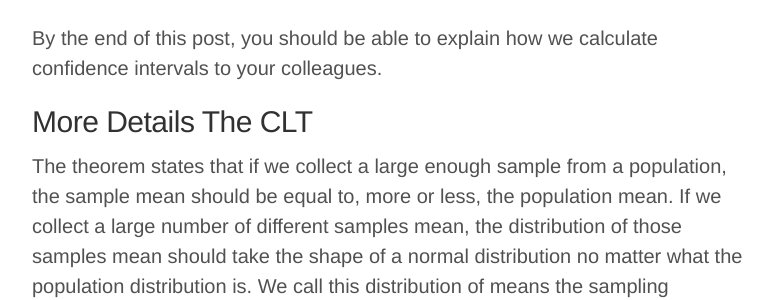
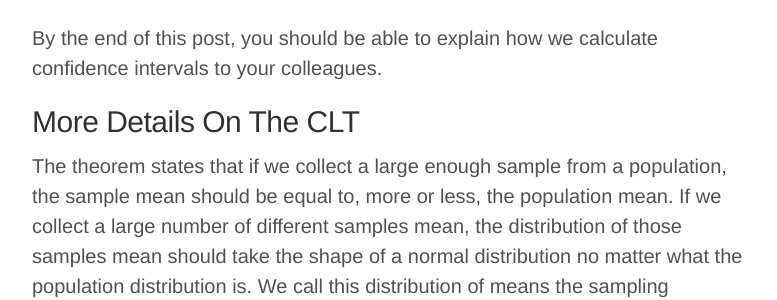
Before and after one commit to nickhould/nickhould.github.io, a Jekyll site: the page built from _posts/2016-07-13-the-theorem-every-data-scientist-should-know-2.md, in a window 1280 px wide and 900 px high, scrolled down 444 px. Shown: the part 155-455 px from the top of the window, without its empty margins (248-1025 px from the left). Built offline with Jekyll 4.4.1, drawn with Linux system fonts in a browser that asks for light colours; nearby versions of some CDN libraries; a script that is not in the unit is left out; comment, search, counter and statistics services are not loaded.

Commit message:
Minore correction

```diff
--- a/_posts/2016-07-13-the-theorem-every-data-scientist-should-know-2.md
+++ b/_posts/2016-07-13-the-theorem-every-data-scientist-should-know-2.md
@@ -9,7 +9,7 @@ Today, I'll dive into more specifics. I'll be focusing on answering the followin
 
 By the end of this post, you should be able to explain how we calculate confidence intervals to your colleagues.
 
-## More Details The CLT
+## More Details On The CLT
 The theorem states that if we collect a large enough sample from a population, the sample mean should be equal to, more or less, the population mean. If we collect a large number of different samples mean, the distribution of those samples mean should take the shape of a normal distribution no matter what the population distribution is. We call this distribution of means the sampling distribution.
 
 Knowing that the sampling distribution will take the shape of a normal distribution is what makes the theorem so powerful. With a few information about a sample, we are able to calculate the probability that the sample mean will differ from the population mean and by how much it will differ. Sounds familiar? Well the Central Limit Theorem is foundational to the concept of confidence intervals and margins of error in frequentist statistics.
```
